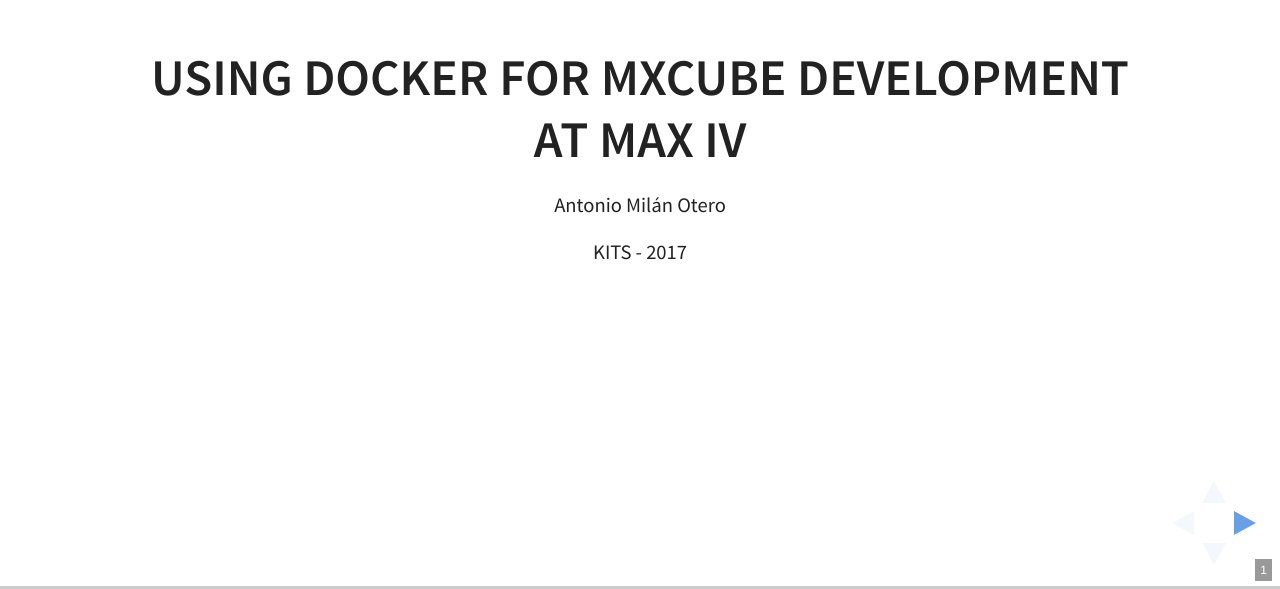
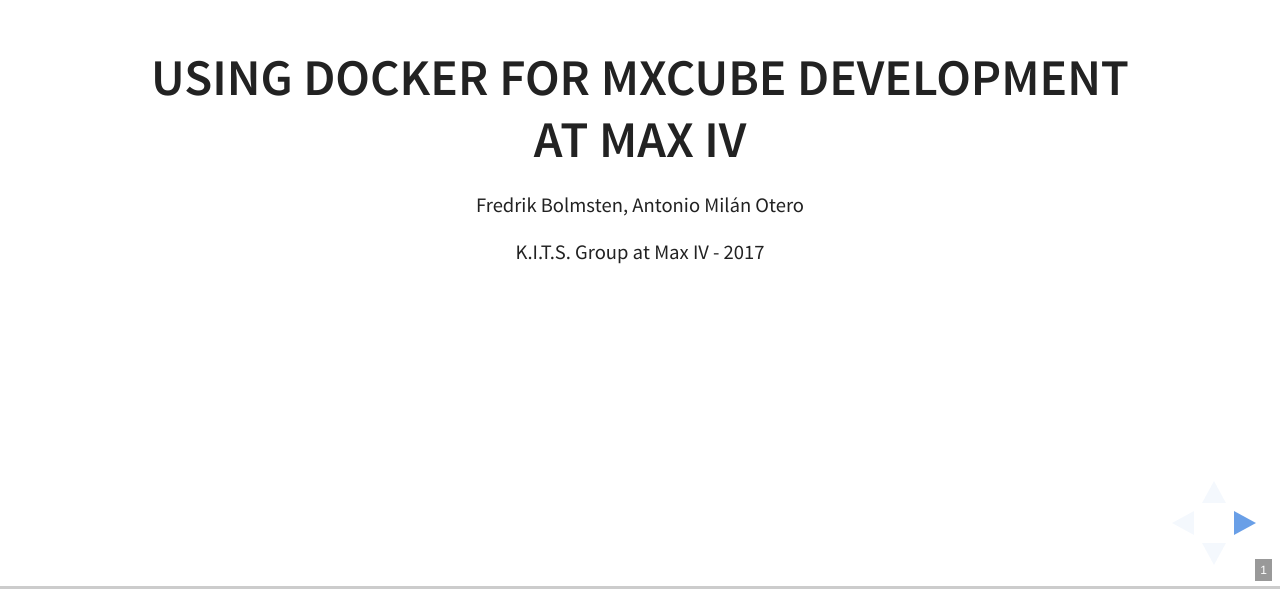
Before and after one commit to amilan/mxcube_and_docker_presentation, a plain HTML site: page index.html in a window 1280 px wide. Shown: the part 211-800 px from the top of the page. Drawn offline with Linux system fonts and the light colour scheme.

Commit message:
Add speaker name.
Add speaker name and extend the group name.

```diff
--- a/index.html
+++ b/index.html
@@ -23,8 +23,8 @@
 			<!-- Each section element contains an individual slide -->
 			<section>
 				<h1>Using Docker for MxCUBE development at Max IV</h1>
-				<p>Antonio Milán Otero</p>
-        <p>KITS - 2017</p>
+				<p>Fredrik Bolmsten, Antonio Milán Otero</p>
+        <p>K.I.T.S. Group at Max IV - 2017</p>
         <aside class="notes" data-markdown>
         Oh hey, these are some notes. They'll be hidden in your presentation, but you can see them if you open the speaker notes window (hit 's' on your keyboard).
         </aside>
```
